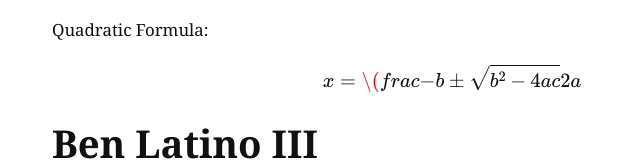
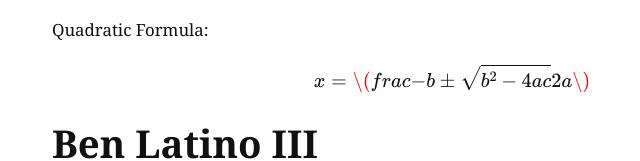
Before and after one commit to brlatinoIII/brlatinoIII.github.io, a plain HTML site: page index.html in a window 1280 px wide. Shown: the part 212-373 px from the top of the page, without its empty margins (188-828 px from the left). Drawn offline with nearby package versions, Linux system fonts and the light colour scheme.

Commit message:
Update index.html

```diff
--- a/index.html
+++ b/index.html
@@ -11,7 +11,7 @@
     <h2>Math Test</h2>
     <p>Euler's Identity is \( e^{i \pi} + 1 = 0 \), which is famous.</p>
     <h2>Display Math</h2>
-    <p>Quadratic Formula: $$x = \(frac{-b \pm \sqrt{b^2 - 4ac}}{2a}$$</p>
+    <p>Quadratic Formula: $$x = \(frac{-b \pm \sqrt{b^2 - 4ac}}{2a}\)$$</p>
     <h1>Ben Latino III</h1>
       <p>
         Welcome to my personal academic website.
```
